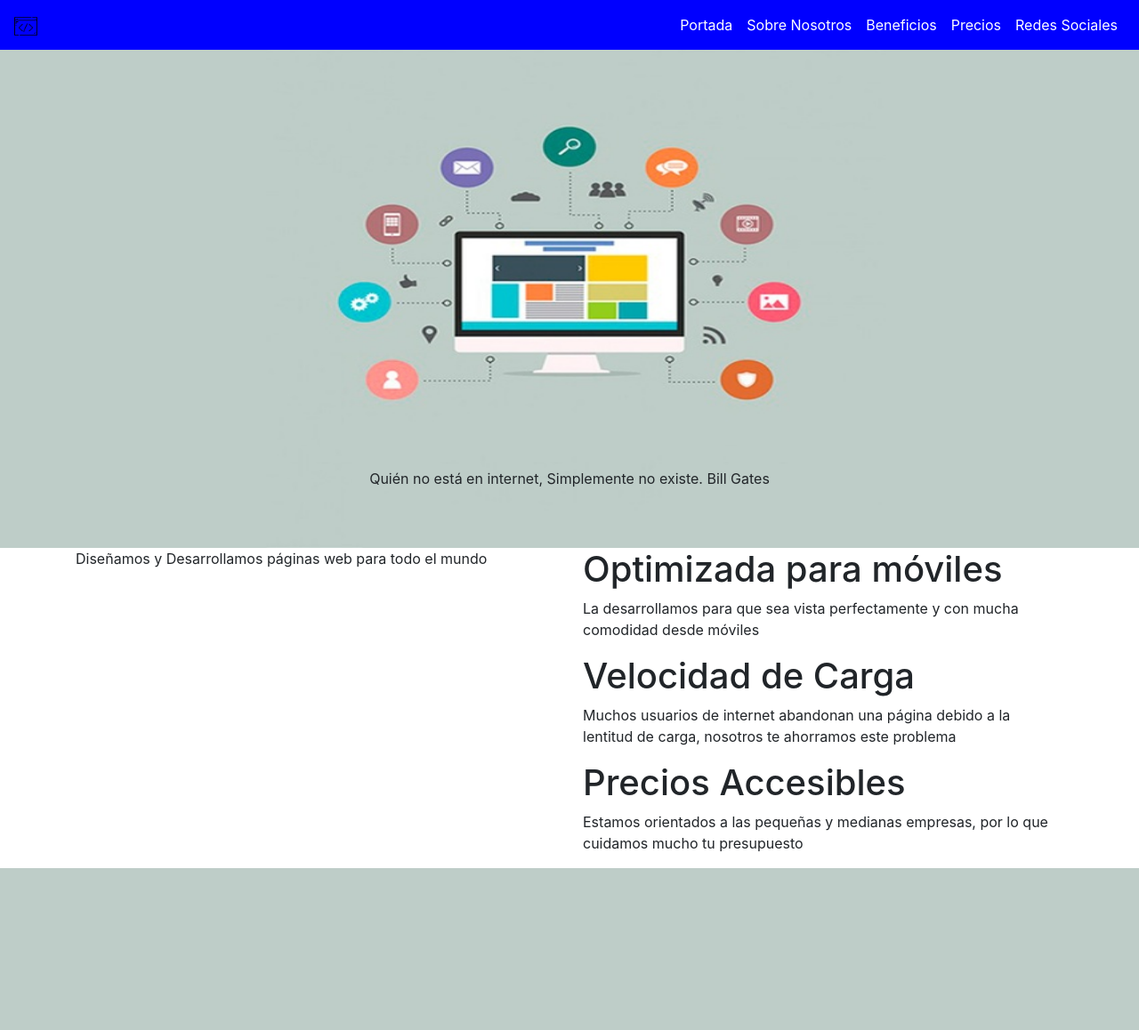
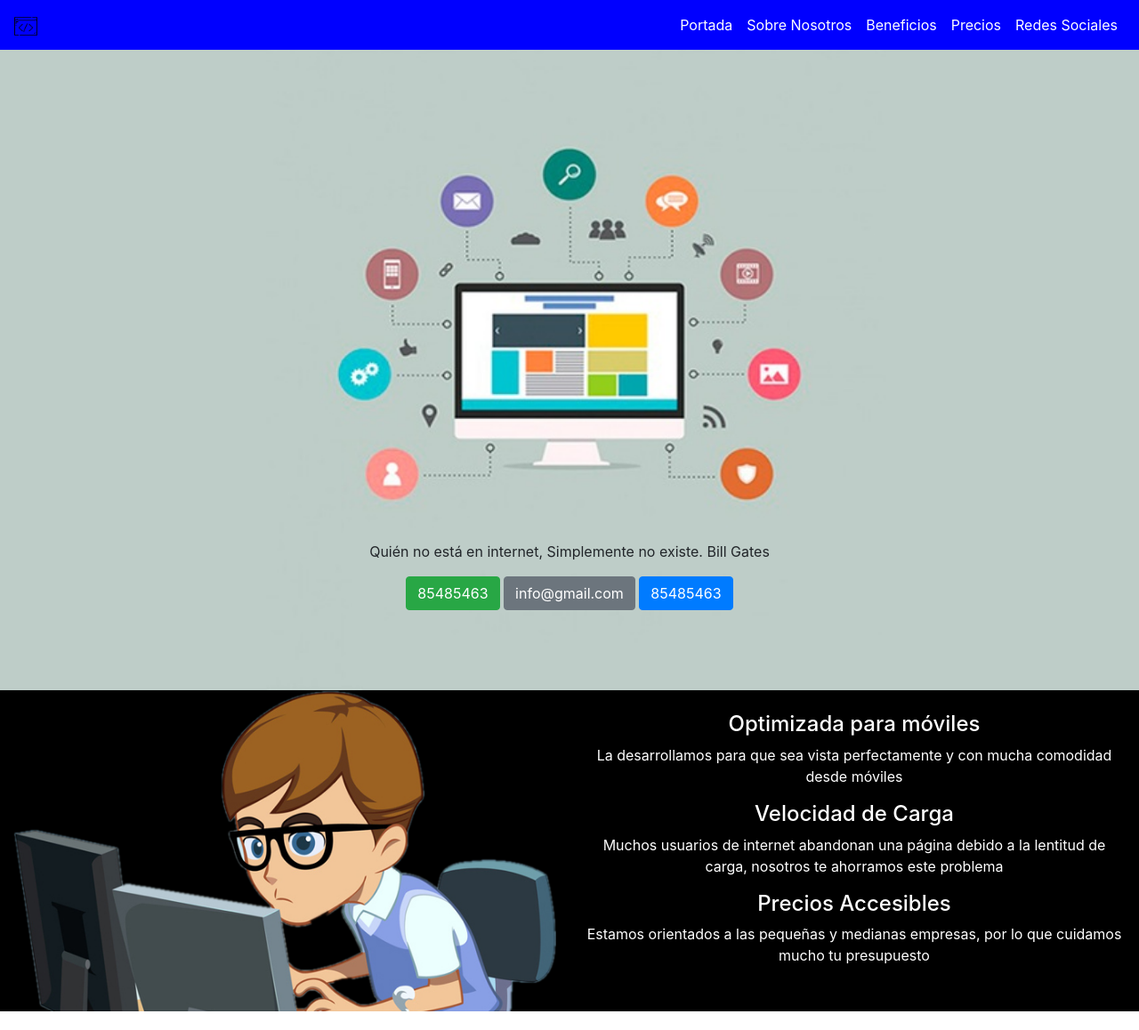
Before and after one commit to oscardduar/P-ginaWeb, a PHP site: page / in a window 1280 px wide. Shown: the top 1158 px of the page at 89% size. Before the commit the page ends 976 px from the top, so only its background shows below. Run offline with PHP 8.4, Linux system fonts and the light colour scheme.

Commit message:
en esta parte he avanzado la sección de contacto de mi página web

```diff
--- a/css/Styles.scss
+++ b/css/Styles.scss
@@ -4,3 +4,4 @@
 @import "portada";
 @import "media";
 @import "beneficios";
+@import "cuerpo";
--- a/css/_beneficios.scss
+++ b/css/_beneficios.scss
@@ -1,4 +1,10 @@
 .beneficios{
     background-color: black;
     color: white;
+    text-align: center;
 }
+
+.beneficios img{
+    width: 100%;
+    background-color: black;
+}
--- a/css/_media.scss
+++ b/css/_media.scss
@@ -1,12 +1,12 @@
 @media screen and (max-width: 480px) {
     .portada img{
         width: 100%;
-         height: 45vh;
+         height: 65vh;
      }
   }
   @media screen and (min-width: 481px) {
     .textoPortada{
-        bottom: 50px;
+        bottom: 90px;
 
     }
   }
--- a/css/_portada.scss
+++ b/css/_portada.scss
@@ -1,7 +1,7 @@
 /*Aquí inicia la sección de portad*/
 .portada img{
    width: 100%;
-    height: 70vh;
+    height: 90vh;
 }
 
 .imagenPortada{
--- a/css/estilos.css
+++ b/css/estilos.css
@@ -13,7 +13,7 @@ header nav a {
 /*Aquí inicia la sección de portad*/
 .portada img {
   width: 100%;
-  height: 70vh;
+  height: 90vh;
 }
 
 .imagenPortada {
@@ -31,11 +31,32 @@ header nav a {
 @media screen and (max-width: 480px) {
   .portada img {
     width: 100%;
-    height: 45vh;
+    height: 65vh;
   }
 }
 @media screen and (min-width: 481px) {
   .textoPortada {
-    bottom: 50px;
+    bottom: 90px;
   }
 }
+.beneficios {
+  background-color: black;
+  color: white;
+  text-align: center;
+}
+
+.beneficios img {
+  width: 100%;
+  background-color: black;
+}
+
+/*Aquí empieza el cuerpo*/
+* {
+  margin: 0;
+  padding: 0;
+}
+
+body {
+  margin: 0;
+  padding: 0;
+}
--- a/index.html
+++ b/index.html
@@ -43,9 +43,14 @@
 <!--Aquí inicia la sección de portada-->
 <section id="portada" class="portada">
     <div class="imagenPortada"><img src="img/portada.jpg" alt="portada">
-<div class="textoPortada"><p>Quién no está en internet, Simplemente no existe. Bill Gates</p></div>
+    <div class="textoPortada"><p>Quién no está en internet, Simplemente no existe. Bill Gates</p>
+        <button type="button" class="btn btn-success">85485463</button>
+        <button type="button" class="btn btn-secondary">info@gmail.com</button>
+        <button type="button" class="btn btn-primary">85485463</button>
     </div>
+
     </div>
+
 
 
 
@@ -57,17 +62,17 @@
 
     <!--Aquí inicia la sección sobre nosotros-->
     <section class="beneficios">
-<div class="container">
-    <div class="row">
+        <div class="fluid-container">
+            <div class="row mr-0 ml-0">
                 <div class="col-12 col-sm-12 col-md-6 col-lg-6 col-xl-6">
-            <p>Diseñamos y Desarrollamos páginas web para todo el mundo</p>
+                    <img src="img/beneficios7.png" alt="beneficios">
                 </div>
-        <div class="col-12 col-sm-12 col-md-6 col-lg-6 col-xl-6">
-            <h1>Optimizada para móviles</h1>
+                <div class="col-12 col-sm-12 col-md-6 col-lg-6 col-xl-6 pb-3 pt-4">
+                    <h4>Optimizada para móviles</h4>
                     <p>La desarrollamos para que sea vista perfectamente y con mucha comodidad desde móviles</p>
-            <h1>Velocidad de Carga</h1>
+                    <h4>Velocidad de Carga</h4>
                     <p>Muchos usuarios de internet abandonan una página debido a la lentitud de carga, nosotros te ahorramos este problema<p>
-            <h1>Precios Accesibles</h1>
+                    <h4>Precios Accesibles</h4>
                     <p>Estamos orientados a las pequeñas y medianas empresas, por lo que cuidamos mucho tu presupuesto</p>
                 </div>
             </div>
@@ -77,6 +82,61 @@
 
         <!--Aquí termina la sección sobre nosotros-->
 
+        <!--Aquí empieza la sección de redes sociales y contacto-->
+        <section class="contacto">
+            <div class="fluid-container">
+                <div class="row mr-0 ml-0">
+                    <div class="col-12 col-sm-12 col-md-6 col-lg-4 col-xl-4 pb-3 pt-4">
+                     <h3>¿Quienes Somos?</h3>
+                        <p>Creemos fuertemente que las pequeñas y medianas empresas deben de
+                            tener una fuerte presencia en internet para ser competitivas, lamentablemente
+                            hemos observado que muchas veces el presupuesto de estos negocios que aún estan
+                            comenzando no les permite tener al menos una página web, lo cuál es indisplensable
+                            para la ya mencionada presencia digital, es por eso que nosotros hemos desarrollado
+                            técnicas y métodos de trabajo para poder brindar Páginas Web de Calidad Para Todo el Mundo,
+                            Puedes Contactarnos para resolver cualquier duda que pueda surgirte, tenemos los mejores precios para tí.
+                        </p>
+                    </div>
+                    <div class="col-12 col-sm-12 col-md-6 col-lg-4 col-xl-4 pb-3 pt-4">
+                       <!--Aquí inicia el formulario-->
+                    <h2>Formulario de Contacto</h2>
+                    <form>
+                     <div class="form-group">
+
+                         <input type="text" class="form-control" id="exampleInputEmail1" aria-describedby="emailHelp" placeholder="Nombre">
+
+                    </div>
+                    <div class="form-group">
+
+                            <input type="" class="form-control" id="exampleInputEmail1" aria-describedby="emailHelp" placeholder="Mensaje">
+
+                    </div>
+                    <div class="form-group">
+
+                        <input type="text" class="form-control" id="exampleInputEmail1" aria-describedby="emailHelp" placeholder="Telefono">
+
+                    </div>
+
+                    <button type="submit" class="btn btn-primary">Enviar</button>
+                    </form>
+
+
+   <!--Aquí termina el formulario-->
+
+                    </div>
+                    <div class="col-12 col-sm-12 col-md-6 col-lg-4 col-xl-4 pb-3 pt-4">
+                        <iframe src="https://www.facebook.com/plugins/page.php?href=https%3A%2F%2Fwww.facebook.com%2FP%25C3%25A1ginas-Para-Todo-el-Mundo-116728216545654%2F&tabs=timeline&width=340&height=414&small_header=false&adapt_container_width=true&hide_cover=false&show_facepile=true&appId=2611187799113986" width="340" height="414" style="border:none;overflow:hidden" scrolling="no" frameborder="0" allowTransparency="true" allow="encrypted-media"></iframe>
+                    </div>
+                </div>
+            </div>
+
+
+
+        </section>
+
+
+         <!--Aquí termina la sección de redes sociales y contacto-->
+
 <!--Aquí estan los enlaces para que funcione bootstrap-->
 <script src="https://code.jquery.com/jquery-3.4.1.slim.min.js" integrity="sha384-J6qa4849blE2+poT4WnyKhv5vZF5SrPo0iEjwBvKU7imGFAV0wwj1yYfoRSJoZ+n" crossorigin="anonymous"></script>
 <script src="https://cdn.jsdelivr.net/npm/popper.js@1.16.0/dist/umd/popper.min.js" integrity="sha384-Q6E9RHvbIyZFJoft+2mJbHaEWldlvI9IOYy5n3zV9zzTtmI3UksdQRVvoxMfooAo" crossorigin="anonymous"></script>
```
Also changed, not shown: css/_cuerpo.scss (added, +10 -0 lines), img/benef.jpg (added), img/beneficios.jpg (added), img/beneficios7.png (added), img/portada2.jpg (added). Lines whose indentation alone changed are shown as unchanged.
